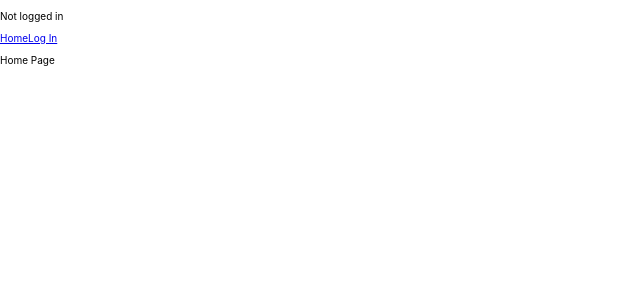
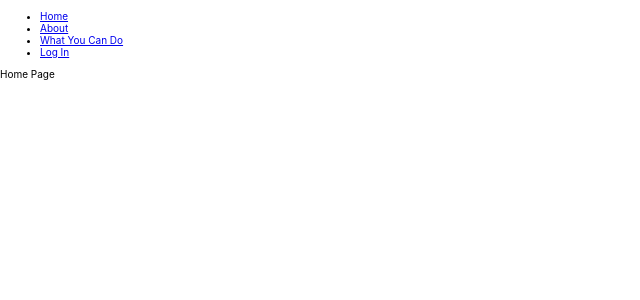
Before and after one commit to TamaraHerrington/EcoWhat, a React (Create React App) app in the folder client/my-app/: page /home in a window 1280 px wide. Shown: the top 300 px of the page, without its empty margins (0-640 px from the left). Built offline with nearby package versions, Linux system fonts and the light colour scheme.

Commit message:
refactor navbar into unordered list, remove welcome message

```diff
--- a/client/my-app/src/components/NavBar.js
+++ b/client/my-app/src/components/NavBar.js
@@ -13,30 +13,21 @@ const NavBar = ({ token, onLogOut }) => {
     }
 
     return (
-        <>
-            {token ?
-                <p>Welcome {token}</p>
-                :
-                <p>Not logged in</p>
-            }
-
-            <Link to="/home">Home</Link>
-
-            {(() => {
-                if (token) {
-                    return(
-                    <Link to="/dashboard">Dashboard</Link>
-                    )
+        <nav>
+            <ul>
+                <li><Link to="/home">Home</Link></li>
+                <li><Link to="/home">About</Link></li>
+                <li><Link to="/home">What You Can Do</Link></li>
+                {token ?
+                    <>
+                        <li><Link to="/dashboard">Dashboard</Link></li>
+                        <li><Link to="/home" onClick={handleLogOut}>Log Out</Link></li>
+                    </>
+                    :
+                    <li><Link to="/login">Log In</Link></li>
                 }
-            })()}
-
-
-            {token ?
-                <Link to="/home" onClick={handleLogOut}>Log Out</Link>
-                :
-                <Link to="/login">Log In</Link>
-            }
-        </>
+            </ul>
+        </nav>
     )
 }
 
```
